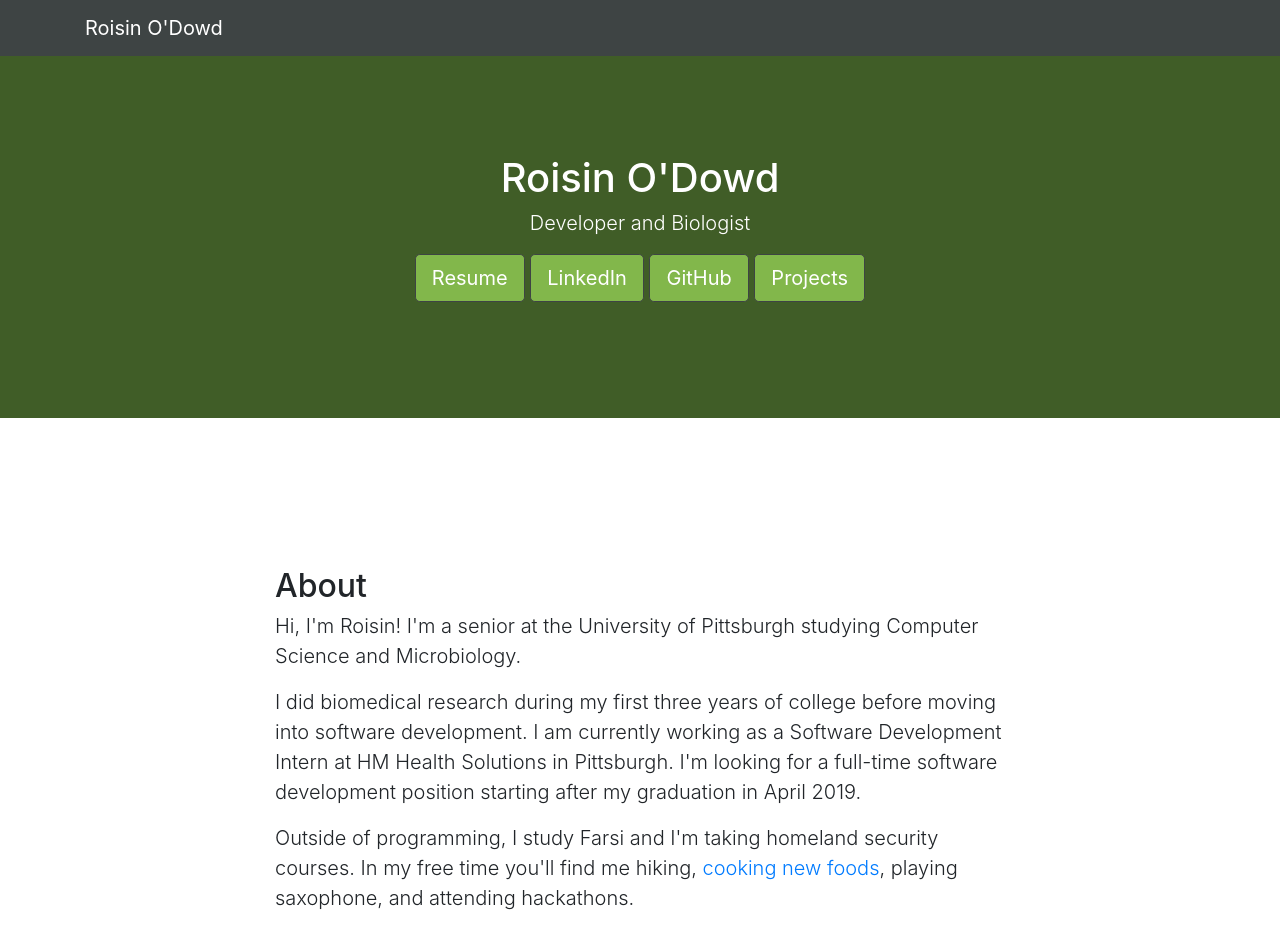
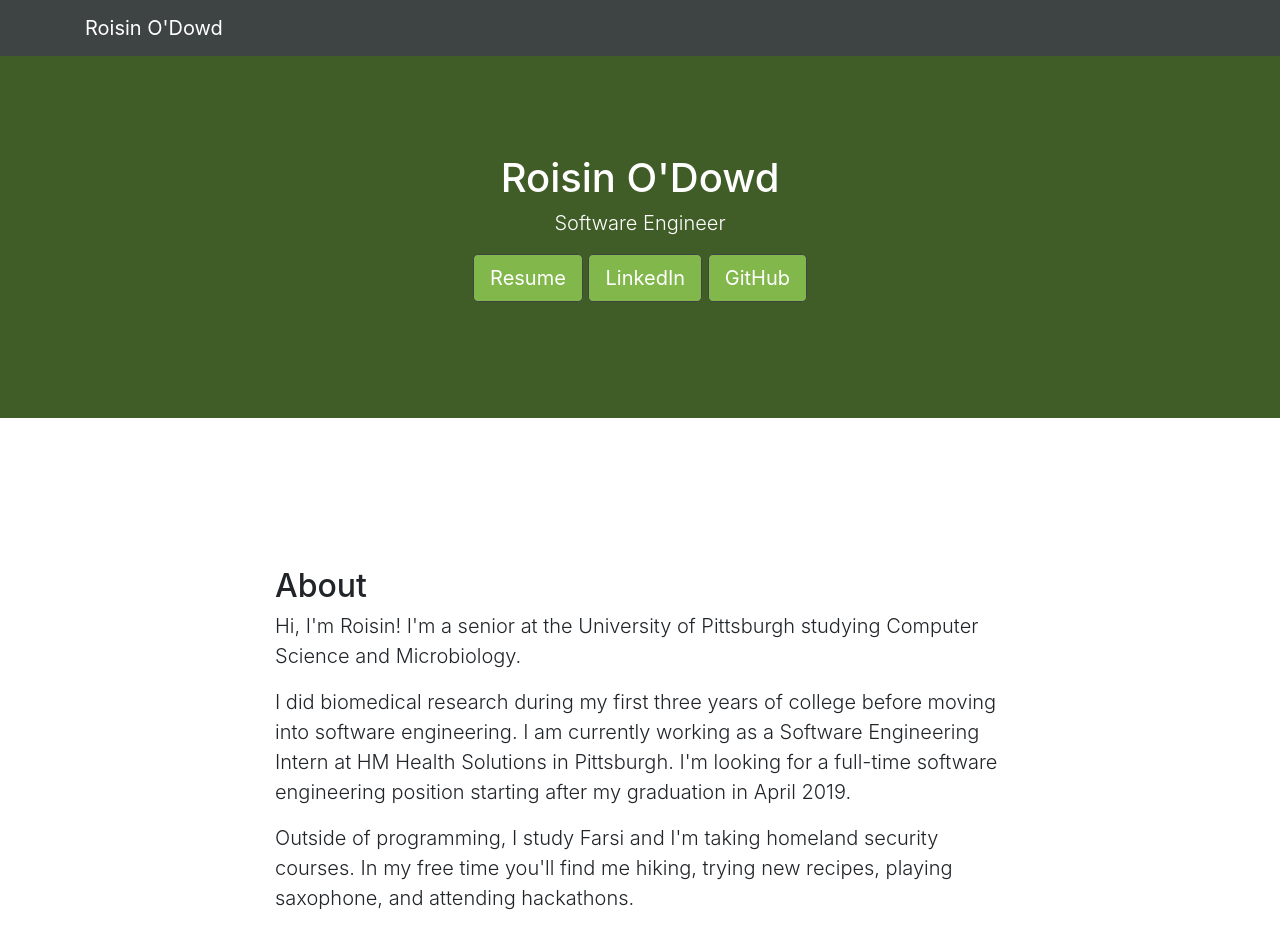
Before and after one commit to RoisinODowd/RoisinODowd, a website with bundled scripts: page index.html in a window 1280 px wide. Shown: the top 952 px of the page. Built offline with nearby package versions, Linux system fonts and the light colour scheme.

Commit message:
green site with updated links

```diff
--- a/index.html
+++ b/index.html
@@ -60,12 +60,12 @@
     <header class="bg-primary text-white">
       <div class="container text-center">
         <h1>Roisin O'Dowd</h1>
-        <p class="lead">Developer and Biologist</p>
+        <p class="lead">Software Engineer</p>
         <p class="lead">
           <a class="btn btn-primary btn-lg" href="https://drive.google.com/open?id=0BzOm66211HkOMjE3dHVya1NfMTQ" role="button">Resume</a>
           <a class="btn btn-primary btn-lg" href="https://www.linkedin.com/in/roisinodowd/" role="button">LinkedIn</a>
           <a class="btn btn-primary btn-lg" href="https://github.com/RoisinODowd" role="button">GitHub</a>
-          <a class="btn btn-primary btn-lg" href="https://roisinodowd.github.io/projects.html" role="button">Projects</a>
+          <!--<a class="btn btn-primary btn-lg" href="https://roisinodowd.github.io/projects.html" role="button">Projects</a>-->
         </p>
       </div>
     </header>
@@ -76,8 +76,8 @@
           <div class="col-lg-8 mx-auto">
             <h2>About</h2>
             <p class="lead">Hi, I'm Roisin! I'm a senior at the University of Pittsburgh studying Computer Science and Microbiology.</p>
-            <p class="lead">I did biomedical research during my first three years of college before moving into software development. I am currently working as a Software Development Intern at HM Health Solutions in Pittsburgh. I'm looking for a full-time software development position starting after my graduation in April 2019.</p>
-            <p class="lead">Outside of programming, I study Farsi and I'm taking homeland security courses. In my free time you'll find me hiking, <a href='https://roisinodowd.github.io/cookingtheworld.html'>cooking new foods</a>, playing saxophone, and attending hackathons.</p>
+            <p class="lead">I did biomedical research during my first three years of college before moving into software engineering. I am currently working as a Software Engineering Intern at HM Health Solutions in Pittsburgh. I'm looking for a full-time software engineering position starting after my graduation in April 2019.</p>
+            <p class="lead">Outside of programming, I study Farsi and I'm taking homeland security courses. In my free time you'll find me hiking, trying new recipes, playing saxophone, and attending hackathons.</p>
             <!--Relevant Coursework:
             Technical: Systems Software, Computer Organization and Assembly, Cal 1&2, Statistics-->
             <!-- <ul>
```
Also changed, not shown: 6 other files.
